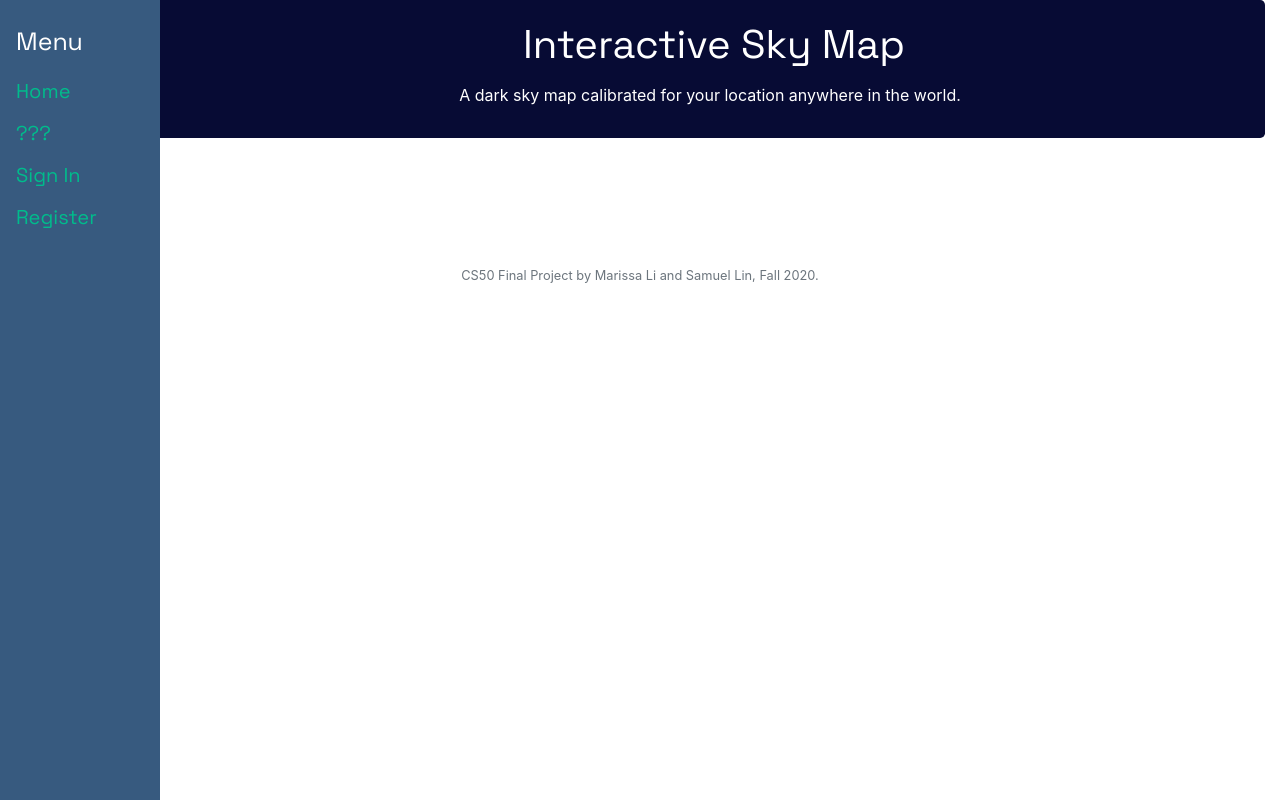
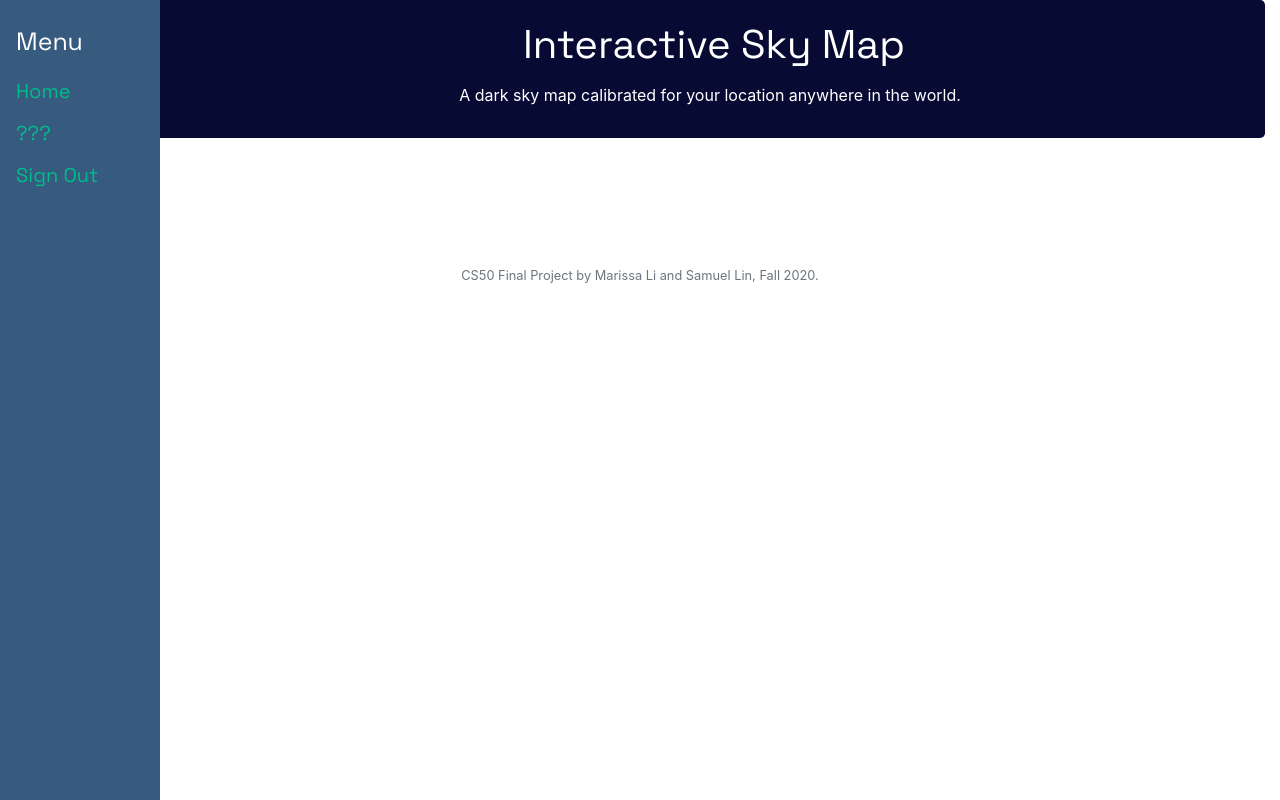
Before and after one commit to samuellin01/CS50-Final-Project, a Flask app: page / in a window 1280 px wide. Run offline with Flask 2, Linux system fonts and the light colour scheme; the visitor is signed in with stand-in values (Sample User, id 1); some libraries are stand-ins or nearby versions.

Commit message:
navbar changes

```diff
--- a/templates/layout.html
+++ b/templates/layout.html
@@ -35,14 +35,16 @@
           </div>
         </div>
 
-
-
         <div class="sidenav">
-            <h1>Menu</h1>
-            <a class="nav-item" href="#">Home</a>
-            <a class="nav-item" href="#">???</a>
-            <a class="nav-item" href="#">Sign In</a>
-            <a class="nav-item" href="#">Register</a>
+            {% if session.user_id %}
+                <h1>Menu</h1>
+                <a class="nav-item" href="#">Home</a>
+                <a class="nav-item" href="#">???</a>
+                <a class="nav-item" href="/logout">Sign Out</a>
+            {% else %}
+                <a class="nav-item" href="/login">Sign In</a>
+                <a class="nav-item" href="/register">Register</a>
+            {% endif %}
         </div>
 
         {% if get_flashed_messages() %}
```
